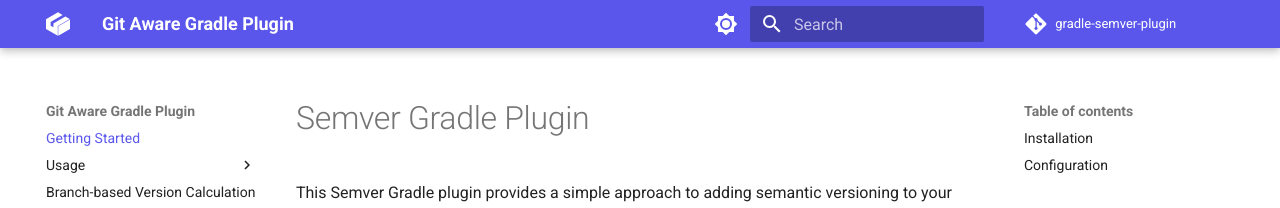
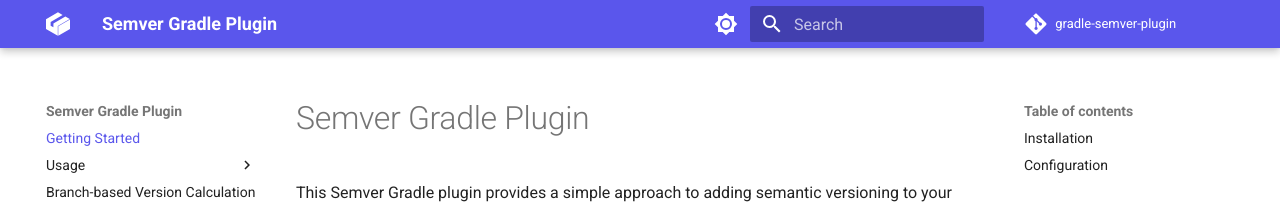
Before and after one commit to tcrawford-figure/semver-settings-plugin, an MkDocs documentation site: the page built from docs/index.md, in a window 1280 px wide and 900 px high. Shown: the top 208 px of the window. Built offline with MkDocs 1.6.1 and Material for MkDocs 9.7.7, drawn with Linux system fonts in a browser that asks for light colours; some web fonts are replaced; comment, search, counter and statistics services are not loaded.

Commit message:
docs: fix site name (#89)

```diff
--- a/mkdocs.yml
+++ b/mkdocs.yml
@@ -1,5 +1,5 @@
 # yaml-language-server: $schema=https://squidfunk.github.io/mkdocs-material/schema.json
-site_name: 'Git Aware Gradle Plugin'
+site_name: 'Semver Gradle Plugin'
 site_description: 'Gradle plugin to automatically calculate the next semantic version based on the git history.'
 site_author: 'Tyler Crawford'
 remote_branch: gh-pages
```
